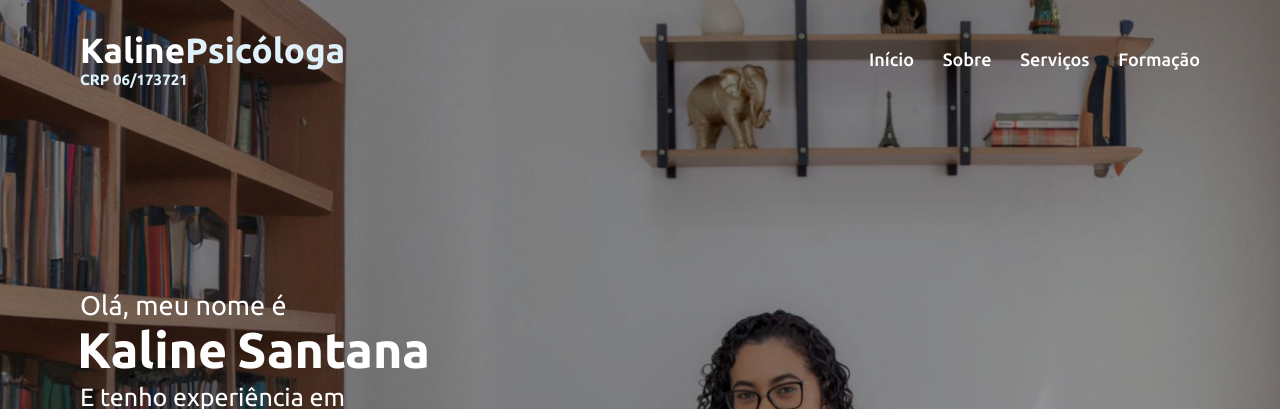
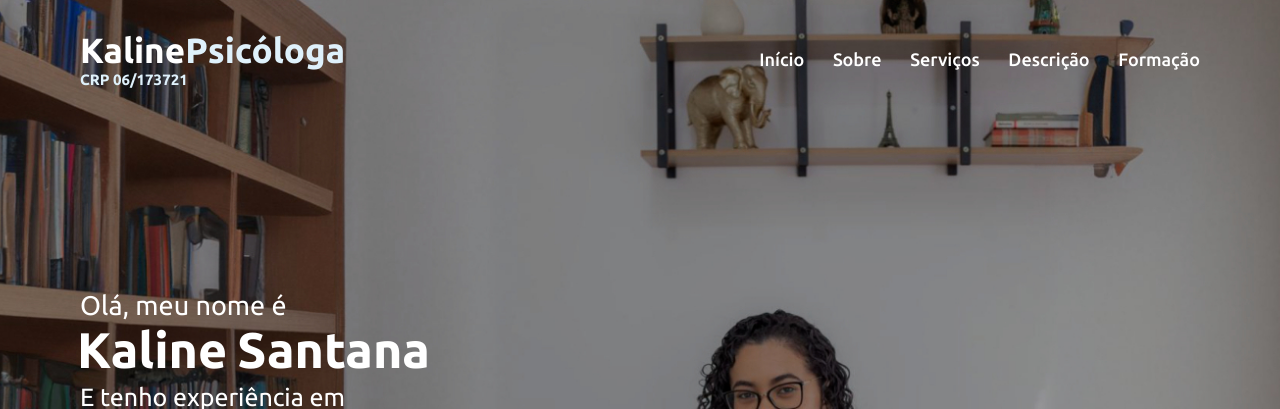
Before and after one commit to gerssivaldosantos/kaline, a plain HTML site: page index.html in a window 1280 px wide. Shown: the top 409 px of the page. Drawn offline with nearby package versions, Linux system fonts and the light colour scheme.

Commit message:
Adds section to menu

```diff
--- a/index.html
+++ b/index.html
@@ -29,6 +29,7 @@
         <li><a href="#">Início</a></li>
         <li><a href="#about">Sobre</a></li>
         <li><a href="#services">Serviços</a></li>
+        <li><a href="#personal-description">Descrição</a></li>
         <li><a href="#formation">Formação</a></li>
       </ul>
       <div class="menu-btn">
```
